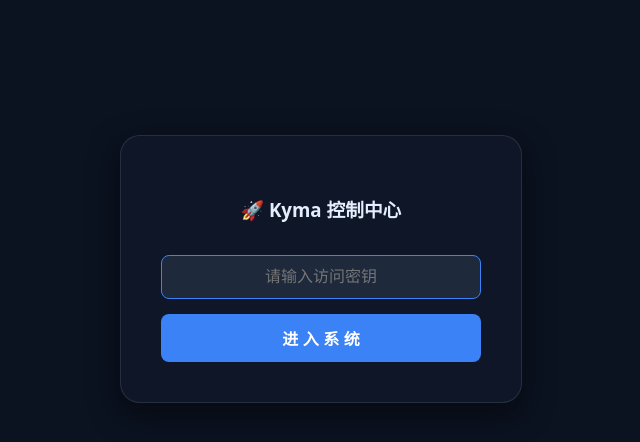
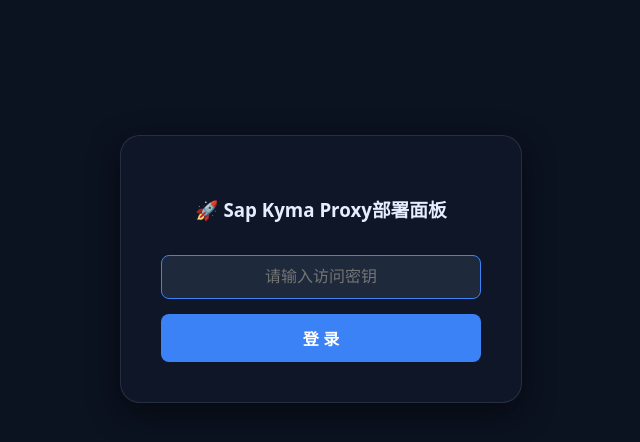
Before and after one commit to kele68108/Sap-Kyma-Proxy, a FastAPI app: page / in a window 1280 px wide. Shown: the part 131-573 px from the top of the page, without its empty margins (319-959 px from the left). Run offline with FastAPI, Linux system fonts and the light colour scheme.

Commit message:
Update login.html

```diff
--- a/app/templates/login.html
+++ b/app/templates/login.html
@@ -15,11 +15,11 @@
 </head>
 <body>
     <div class="login-box">
-        <h3>🚀 Kyma 控制中心</h3>
+        <h3>🚀 Sap Kyma Proxy部署面板</h3>
         {% if error %}<div class="error">{{ error }}</div>{% endif %}
         <form method="POST" action="/login">
             <input type="password" name="password" placeholder="请输入访问密钥" required autofocus>
-            <button type="submit">进 入 系 统</button>
+            <button type="submit">登 录</button>
         </form>
     </div>
 </body>
```
